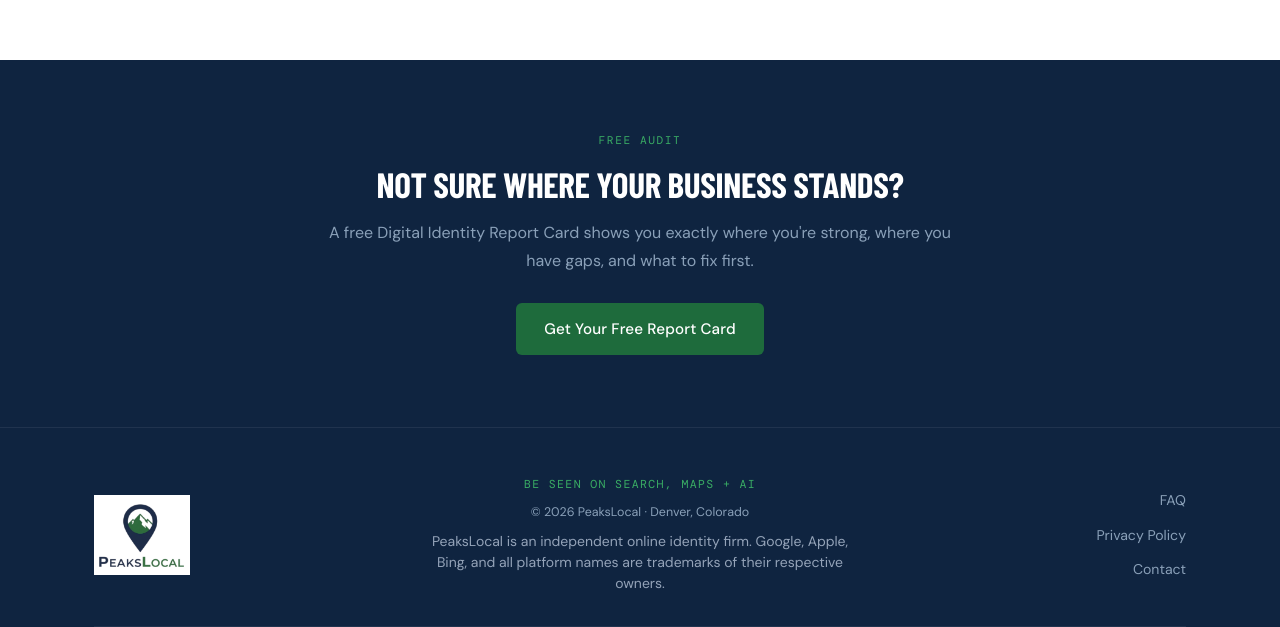
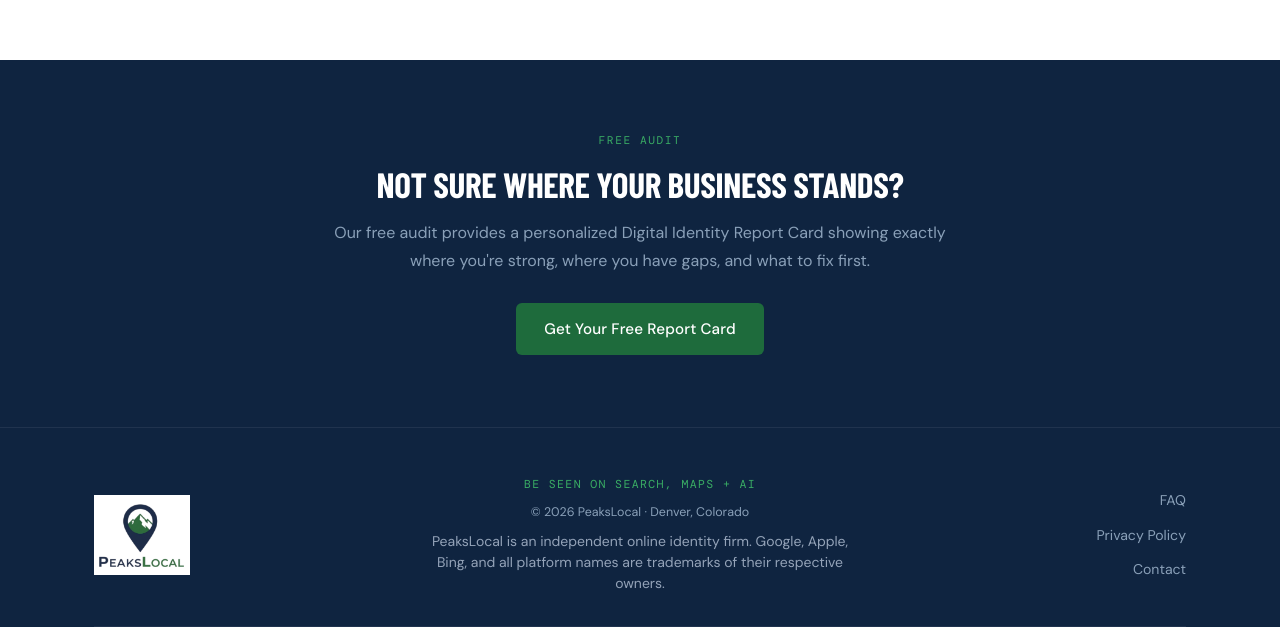
Before and after one commit to gvoll/PeaksLocal, a React (Vite) app: page /blog in a window 1280 px wide. Shown: the part 740-1367 px from the top of the page. Built offline with nearby package versions, Linux system fonts and the light colour scheme; no server answers; a web font is replaced by a local one; what @contentful/rich-text-types would draw is missing.

Commit message:
Update blog CTA body copy
Co-Authored-By: Claude Sonnet 4.6 <noreply@anthropic.com>

```diff
--- a/src/pages/Blog.jsx
+++ b/src/pages/Blog.jsx
@@ -119,7 +119,7 @@ export default function Blog() {
               lineHeight: 1.75,
               marginBottom: '28px',
             }}>
-              A free Digital Identity Report Card shows you exactly where you're strong, where you have gaps, and what to fix first.
+              Our free audit provides a personalized Digital Identity Report Card showing exactly where you're strong, where you have gaps, and what to fix first.
             </p>
             <Link to="/audit" className="btn-primary" style={{ textDecoration: 'none' }}>
               Get Your Free Report Card
```
